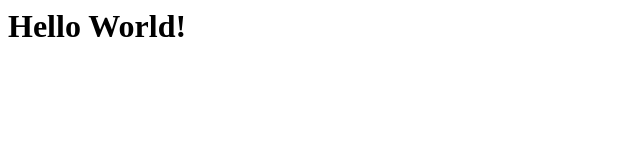
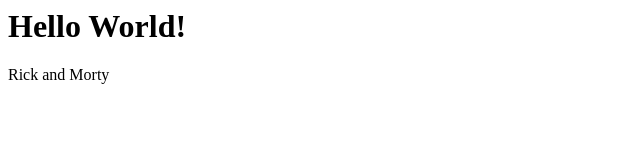
Before and after one commit to mariapolianskaia/Exercise_1, a plain HTML site: page folder/inner/index.html in a window 1280 px wide. Shown: the whole page, without its empty margins (0-640 px from the left). Drawn offline with Linux system fonts and the light colour scheme.

Commit message:
Add files via upload

```diff
--- a/folder/inner/index.html
+++ b/folder/inner/index.html
@@ -1 +1,2 @@
 <h1>Hello World!</h1>
+<p>Rick and Morty</p>
```
